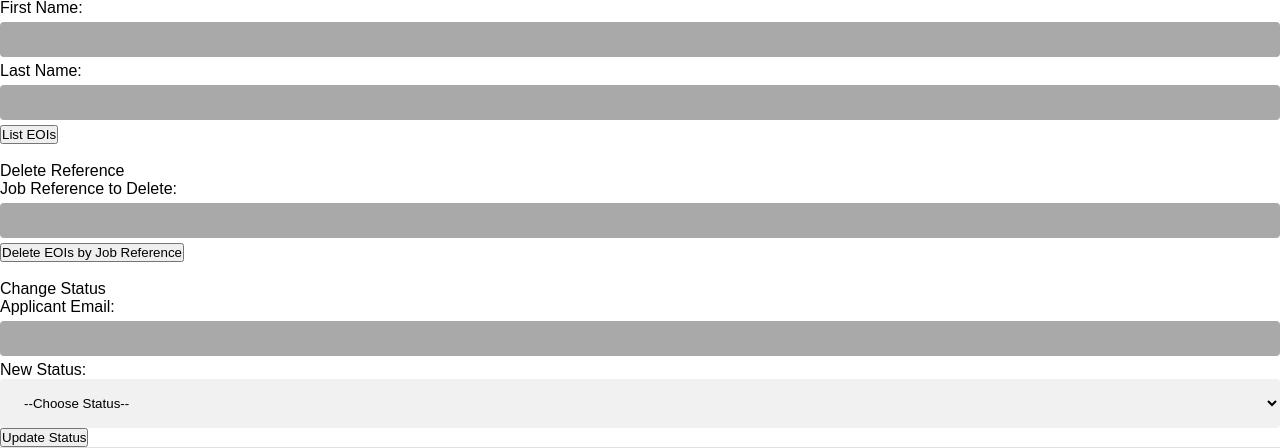
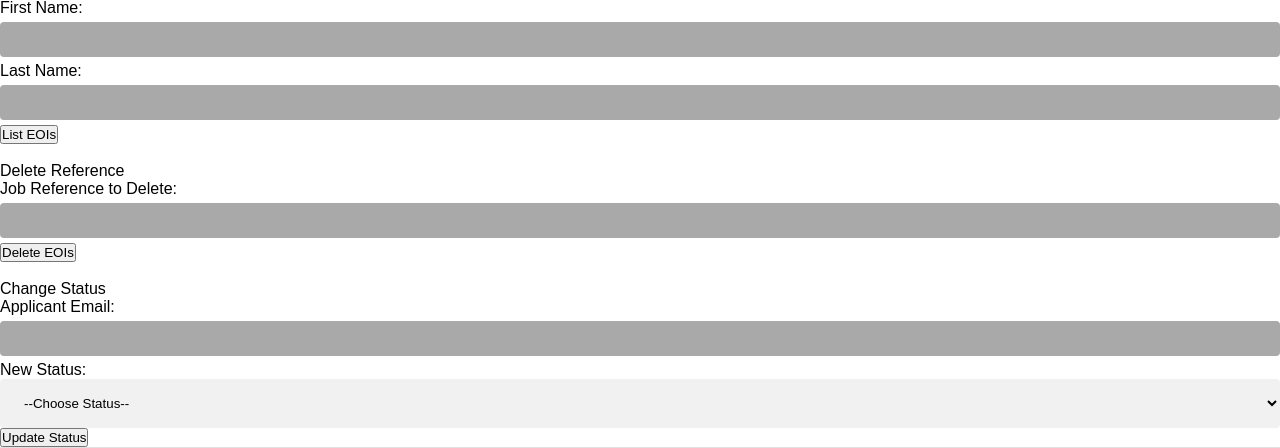
Before and after one commit to HJDJ-tech/COS10026-Project-Part-2, a PHP site: page /manage1.php in a window 1280 px wide. Shown: the part 256-704 px from the top of the page. Run offline with PHP 8.4, Linux system fonts and the light colour scheme.

Commit message:
Changing button name

```diff
--- a/project2/manage.php
+++ b/project2/manage.php
@@ -65,7 +65,7 @@ if ($_SERVER["REQUEST_METHOD"] == "POST") {
 }
 
 ?>
-
+<div class= login>
 <p>Manager Login</p>
 <form method="post" action="manage.php">
     Manager Email: <input type="text" name="email" required><br>
@@ -73,7 +73,7 @@ if ($_SERVER["REQUEST_METHOD"] == "POST") {
     Password: <input type="password" name="password" required><br>
     <input type="submit" value="Login">
 </form>
-
+</div>
 
      <div class="footer">
       <!-- Jira link-->
--- a/project2/manage1.php
+++ b/project2/manage1.php
@@ -93,7 +93,7 @@ if ($action == 'list_all') {
     <button name="action" value="list_by_name">List EOIs</button><br><br>
   <p>Delete Reference</p>
     Job Reference to Delete: <input type="text" name="job_ref">
-    <button name="action" value="delete_by_jobref">Delete EOIs by Job Reference</button><br><br>
+    <button name="action" value="delete_by_jobref">Delete EOIs</button><br><br>
    <p>Change Status</p>
    Applicant Email: <input type="text" name="email"> New Status:
     <select name="status">
```
